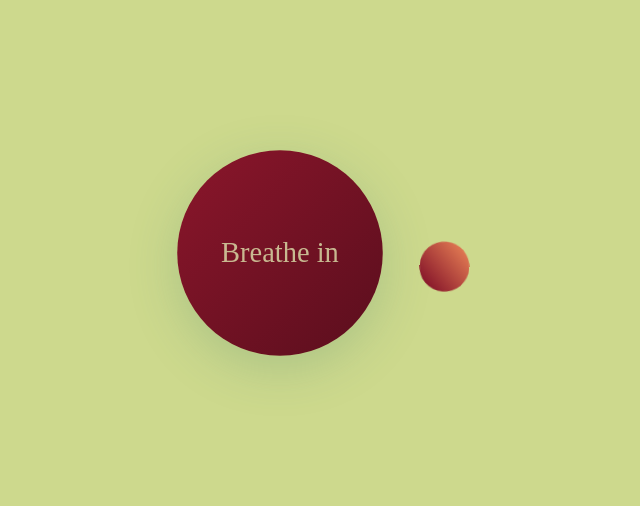
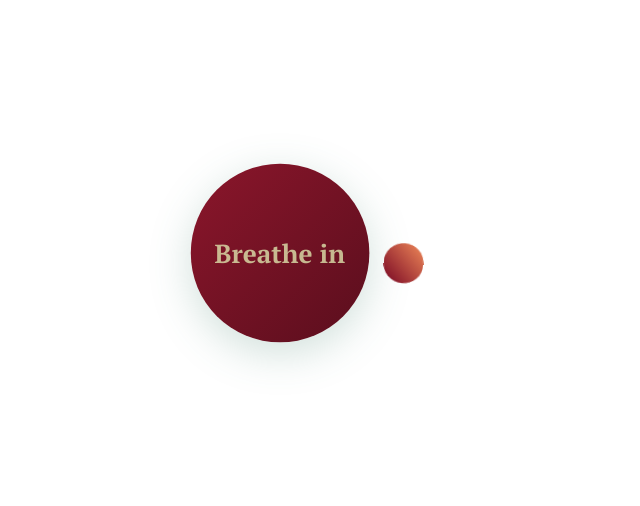
Before and after one commit to ren0rys/breathing-widget, a plain HTML site: page index.html in a window 1280 px wide. Shown: the part 147-653 px from the top of the page, without its empty margins (360-1000 px from the left). Drawn offline with Linux system fonts and the light colour scheme.

Commit message:
Update styles.css

```diff
--- a/styles.css
+++ b/styles.css
@@ -7,34 +7,56 @@ body {
     width: 100%;
     height: 100%;
     margin: 0;
+    padding: 0;
+    overflow: hidden;
 }
-
 
 body {
     display: flex;
     justify-content: center;
     align-items: center;
-    font-family: "PT+Serif", serif;
-    background: #cdd98d;
+
+    font-family: "PT Serif", serif;
+    background: transparent;
+}
+.widget {
+    width: 100%;
+    height: 100%;
+    min-height: 500px;
+    min-width: 500px;
+    display: flex;
+    flex-direction: column;
+    justify-content: center;
+    align-items: center;
+
+    padding: 16px;
+    overflow: hidden;
 }
 
 
 .breathing-container {
-    height: 280px;
+    width: 100%;
+    flex: 1;
     display: flex;
     justify-content: center;
     align-items: center;
+    min-height: 0;
 }
 
 .breathing-circle {
-    width: 130px;
-    height: 130px;
+    position: relative;
+    z-index: 2;
+
+    width: 54%;
+    height: 54%;
+    aspect-ratio: 1 / 1;
 
     display: flex;
     justify-content: center;
     align-items: center;
 
     border-radius: 50%;
+
 
     background: linear-gradient(
         135deg,
@@ -44,10 +66,10 @@ body {
     );
 
     color: #e0e8b0c7;
-    font-size: 18px;
 
     box-shadow: 0 8px 30px rgba(70, 130, 110, 0.25);
-
+    font-size: clamp(14px, 4vw, 19px);
+    font-weight: 700;
     transform: scale(1);
 }
 
@@ -56,96 +78,51 @@ body {
 }
 
 @keyframes breathing {
-    /* Inicio */
     0% {
         transform: scale(1);
     }
 
-    /* Termina de expandirse a los 7 segundos */
     36.84% {
-        transform: scale(1.7);
+        transform: scale(1.45);
     }
 
-    /* Se mantiene expandido durante 4 segundos */
     57.89% {
-        transform: scale(1.7);
+        transform: scale(1.45);
     }
 
-    /* Regresa al tamaño original durante 8 segundos */
     100% {
         transform: scale(1);
     }
 }
 
-.buttons {
-    display: flex;
-    justify-content: center;
-    gap: 18px;
-}
-
-button {
-    margin-top: 2cm;
-    min-width: 100px;
-    padding: 12px 20px;
-
-    border: none;
-    border-radius: 14px;
-    font-family: "PT Serif", serif;
-    font-size: 16px;
-    font-weight: bold;
-
-    cursor: pointer;
-
-    transition:
-        transform 0.2s,
-        opacity 0.2s;
-}
-
-button:hover {
-    transform: translateY(-2px);
-}
-
-button:active {
-    transform: scale(0.96);
-}
-
-#stopButton {
-    background: #cba4aa;
-    color: #770523;
-}
-
-#startButton {
-    background: #f08a59;
-    color: #770523;
-}
 .orbit-container {
     position: relative;
-
-    width: 240px;
-    height: 240px;
-
+    width: min(65vw, 65vh, 240px);
+    height: min(65vw, 65vh, 240px);
     display: flex;
     justify-content: center;
     align-items: center;
 }
 .orbit {
     position: absolute;
+    z-index: 3;
 
-    width: 300px;
-    height: 300px;
+    width: 120%;
+    height: 120%;
 
     border-radius: 50%;
-
     pointer-events: none;
 }
 .orbit-circle {
     position: absolute;
 
-    width: 50px;
-    height: 50px;
+    width: clamp(40px, 5%, 18px);
+    aspect-ratio: 1 / 1;
 
-    top: -40px;
+    top: 0;
     left: 50%;
+
+    transform: translate(-50%, -50%);
 
     border-radius: 50%;
 
```
